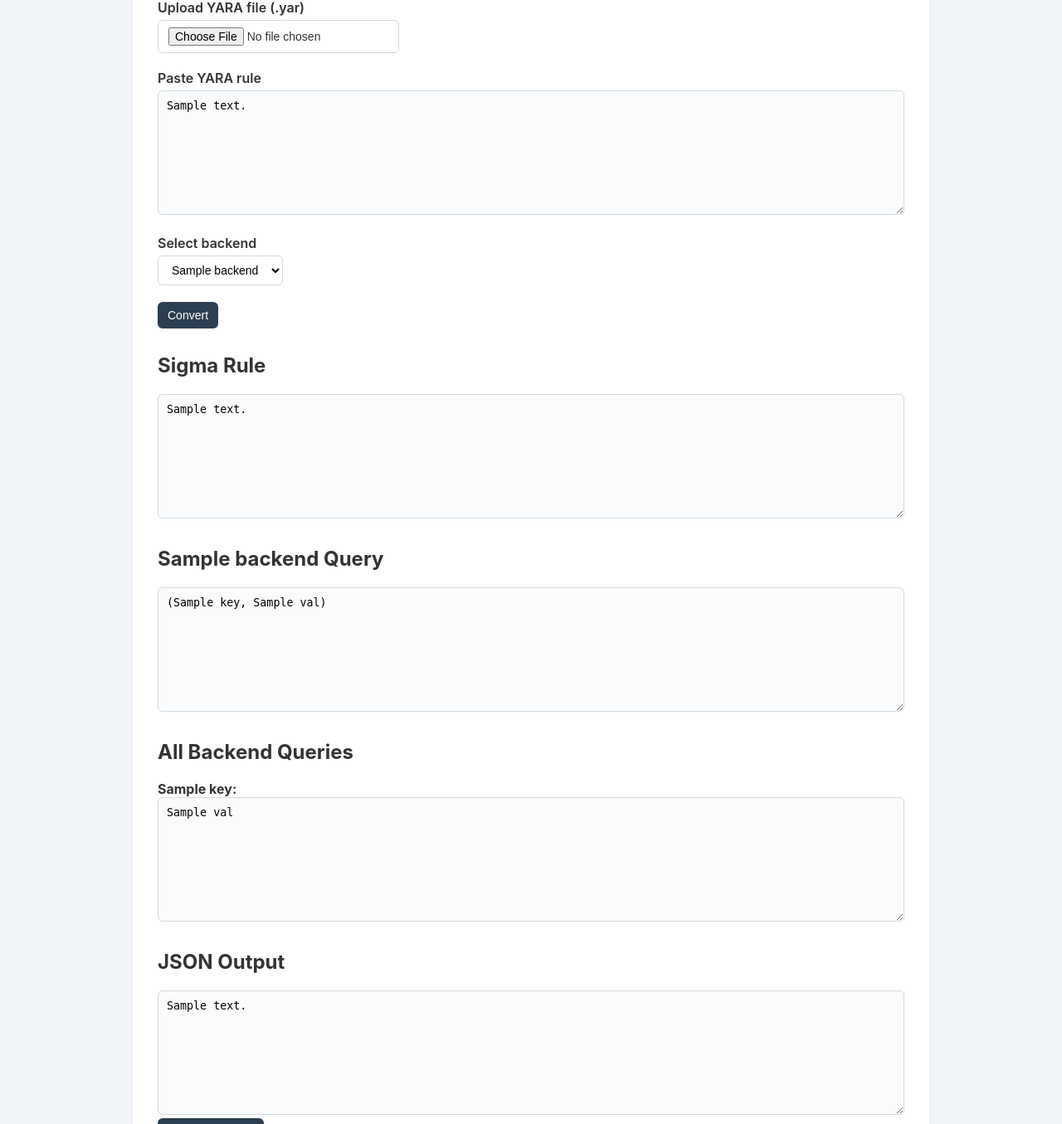
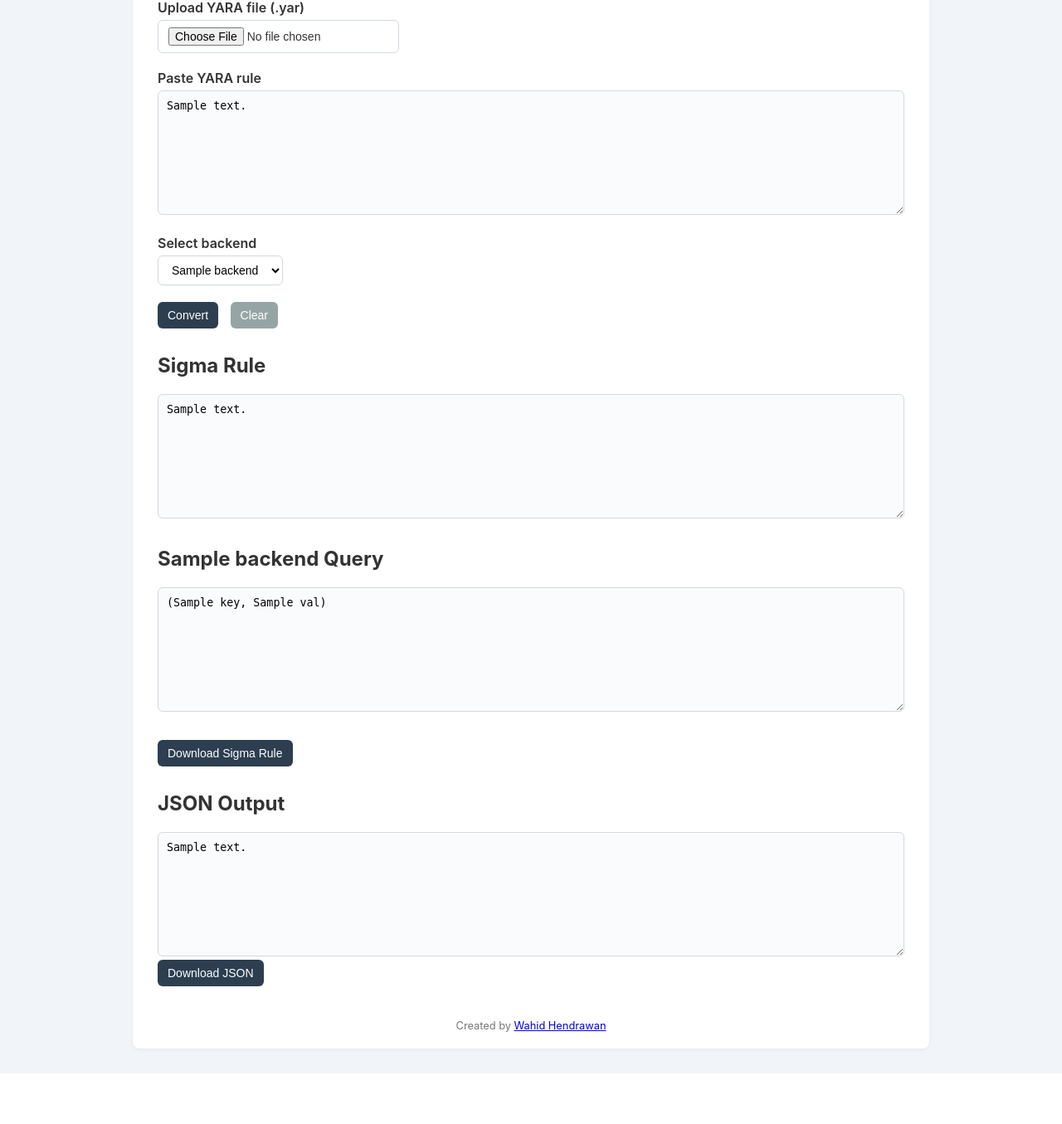
Before and after one commit to wahidhendrawan/yara-sigma-webui, a Flask app: template templates/index.html in a window 1280 px wide. Shown: the part 223-1578 px from the top of the page at 83% size. After the commit the page ends 1517 px from the top, so only its background shows below. Run offline with Flask 3, Linux system fonts and the light colour scheme; the template is opened without the code that fills it: most values are stand-ins (such as "Sample title", 1, 10 or a date in 2020).

Commit message:
Enhance template: add Clear button, remove All Backend Queries, show only selected backend query, add download Sigma button and new backends.

```diff
--- a/templates/index.html
+++ b/templates/index.html
@@ -120,6 +120,8 @@
         </div>
         <div class="form-group">
           <button type="submit">Convert</button>
+          <!-- Clear button resets the form by reloading the page -->
+          <button type="button" onclick="window.location.href='/'" style="margin-left:10px; background-color:#95a5a6;">Clear</button>
         </div>
       </form>
       {% if sigma_text %}
@@ -131,16 +133,12 @@
           <h2>{{ backend }} Query</h2>
           <textarea readonly>{{ queries[backend] }}</textarea>
         </div>
+        <!-- Download Sigma rule button -->
         <div class="section">
-          <h2>All Backend Queries</h2>
-          <ul class="query-list">
-            {% for key, val in queries.items() %}
-            <li>
-              <strong>{{ key }}:</strong>
-              <textarea readonly>{{ val }}</textarea>
-            </li>
-            {% endfor %}
-          </ul>
+          <form method="post" action="/download_sigma">
+            <input type="hidden" name="sigma_data" value="{{ sigma_text | tojson | safe }}" />
+            <button type="submit">Download Sigma Rule</button>
+          </form>
         </div>
         <div class="section">
           <h2>JSON Output</h2>
```
